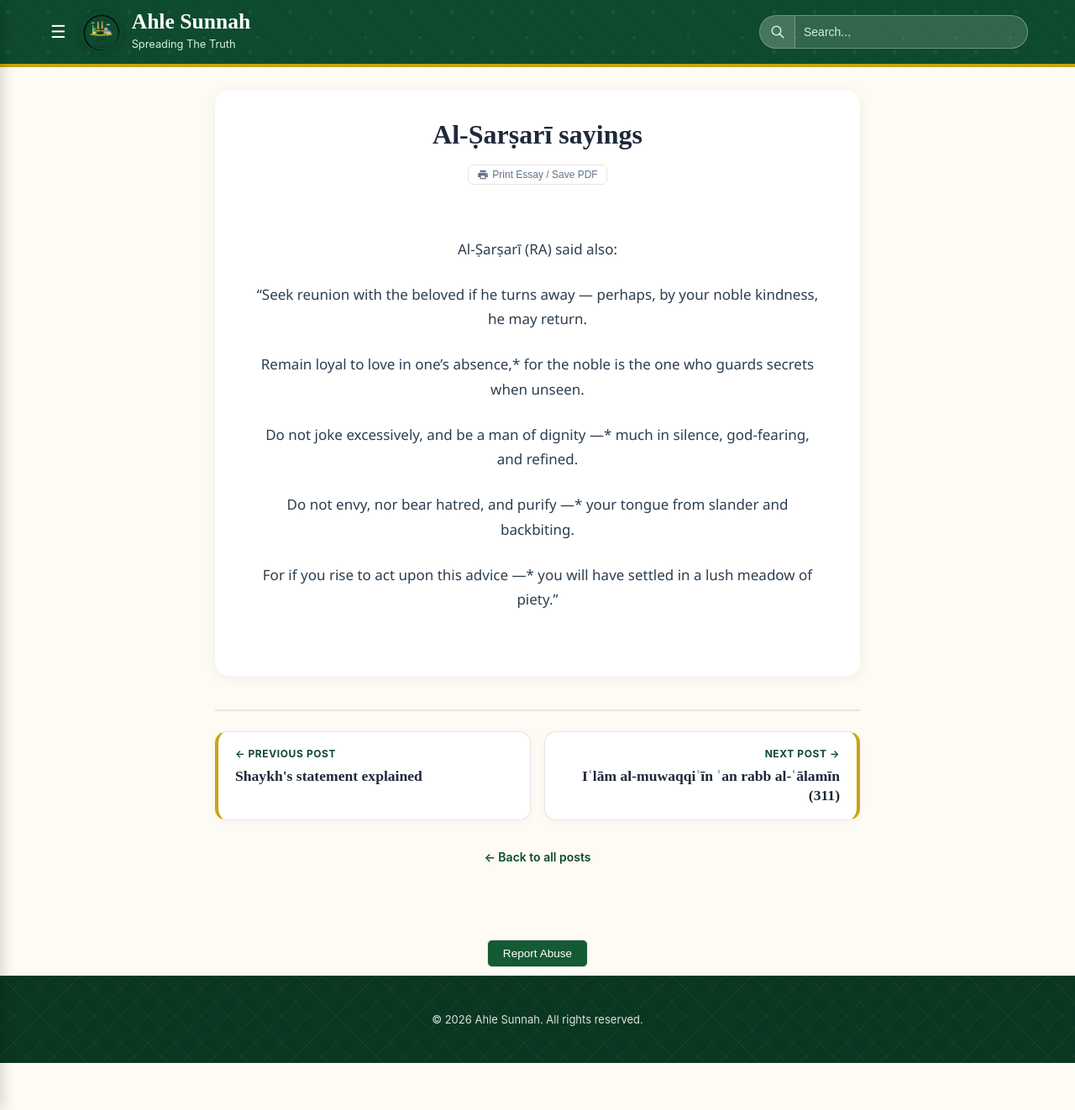
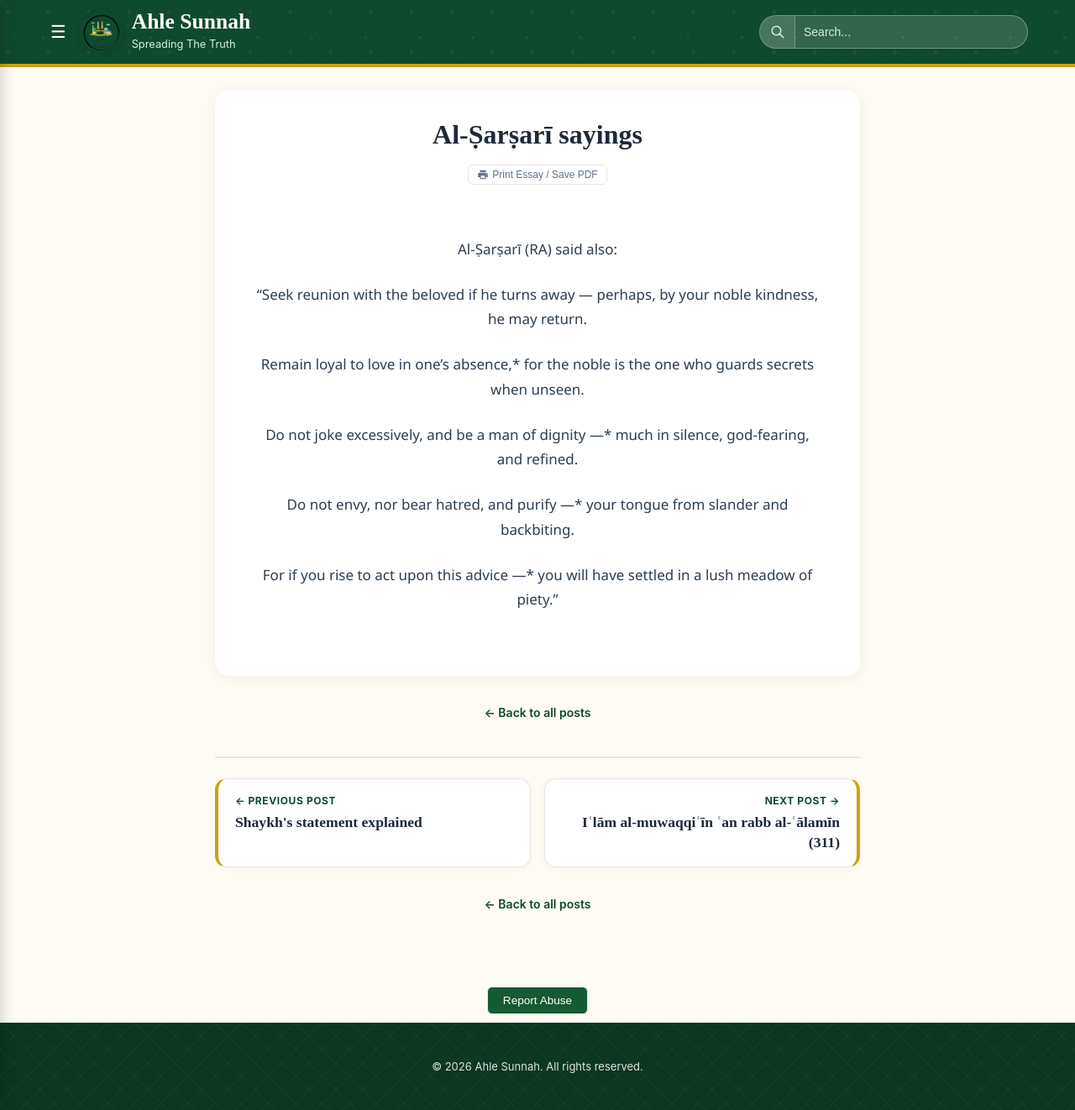
Before and after one commit to Fali17/ahlesunnah, a Jekyll site: the page built from _posts/2025-08-05-al-sarsari-sayings.md, in a window 1280 px wide and 1322 px high. Shown: the whole window at 84% size. Built offline with Jekyll 4.4.1, drawn with Linux system fonts in a browser that asks for light colours.

Commit message:
Update post.html

```diff
--- a/_layouts/post.html
+++ b/_layouts/post.html
@@ -135,6 +135,11 @@ function printAcademicArticle() {
 
   </header>
 
+<div class="post-nav">
+    <a href="{{ '/' | relative_url }}">&larr; Back to all posts</a>
+  </div>
+</article>
+
   <!-- Chronological Post Navigation Row Framework -->
 {% if page.previous or page.next %}
 <div class="post-navigation-container">
```
